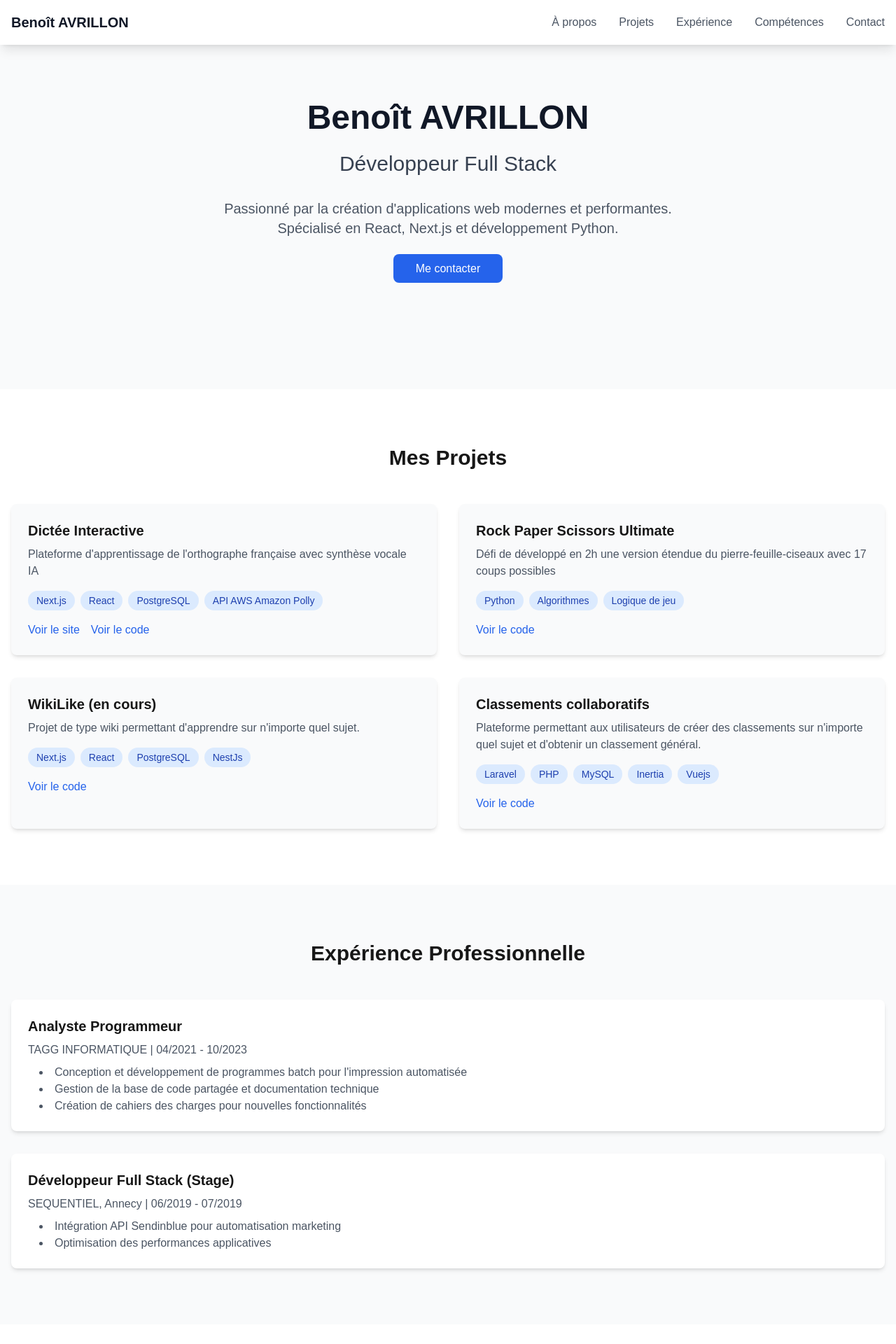
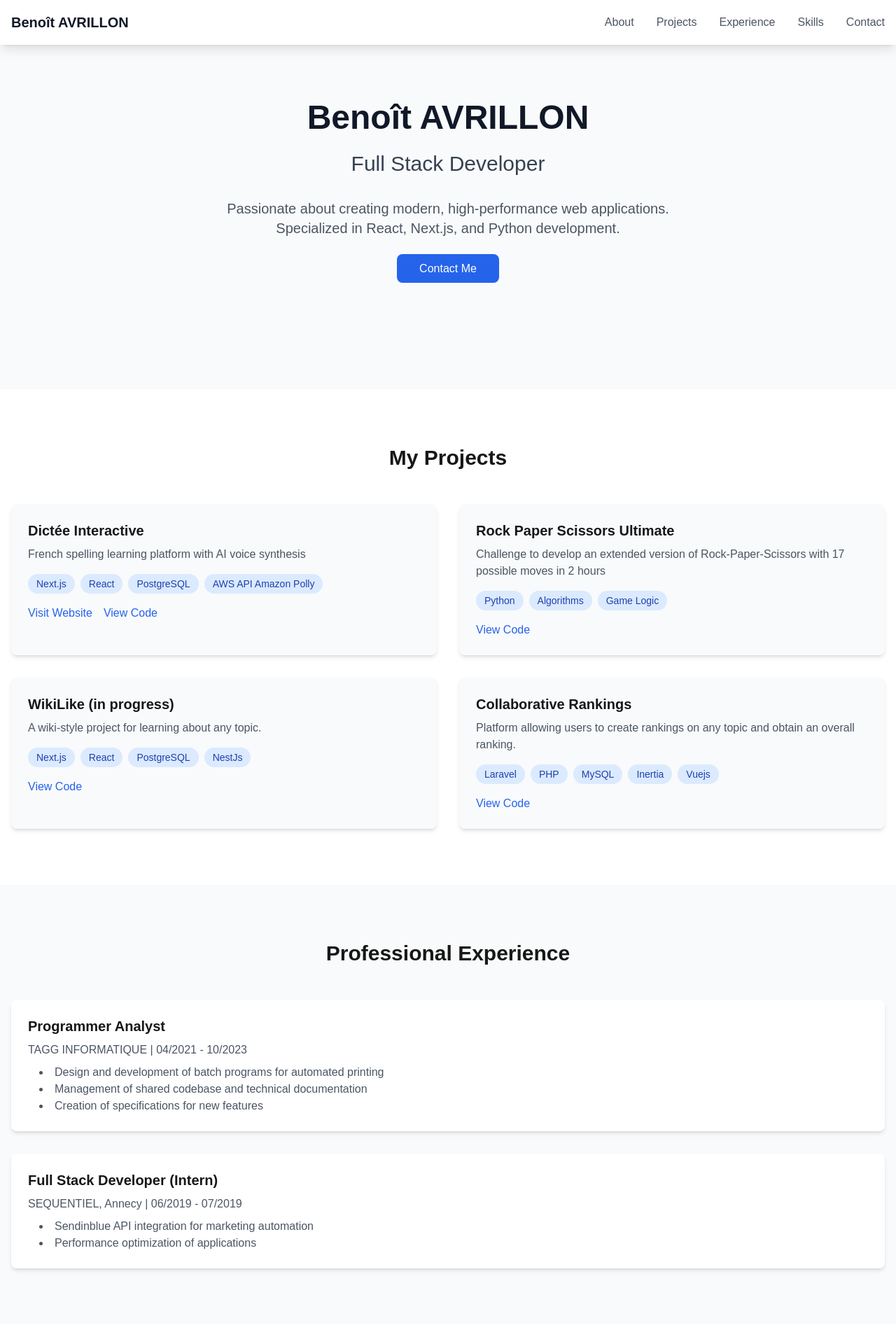
Before and after one commit to Ondrelat/Mon-Portfolio, a Next.js app: page / in a window 1280 px wide. Shown: the top 1920 px of the page at 70% size. Built offline with nearby package versions, Linux system fonts and the light colour scheme.

Commit message:
en anglais

```diff
--- a/app/page.tsx
+++ b/app/page.tsx
@@ -8,7 +8,7 @@ const Portfolio = () => {
 
   const personalInfo = {
     name: "Benoît AVRILLON",
-    title: "Développeur Full Stack",
+    title: "Full Stack Developer",
     address: "111 chemin des Tâtes, LOVAGNY 74330",
     email: "avrillon.benoit@orange.fr",
     phone: "06 21 19 06 04"
@@ -17,8 +17,8 @@ const Portfolio = () => {
   const projects = [
     {
       title: "Dictée Interactive",
-      description: "Plateforme d'apprentissage de l'orthographe française avec synthèse vocale IA",
-      tags: ["Next.js", "React", "PostgreSQL", "API AWS Amazon Polly"],
+      description: "French spelling learning platform with AI voice synthesis",
+      tags: ["Next.js", "React", "PostgreSQL", "AWS API Amazon Polly"],
       links: {
         live: "https://www.dicteeinteractive.fr",
         github: "https://github.com/Ondrelat/projet-orthographe"
@@ -26,24 +26,24 @@ const Portfolio = () => {
     },
     {
       title: "Rock Paper Scissors Ultimate",
-      description: "Défi de développé en 2h une version étendue du pierre-feuille-ciseaux avec 17 coups possibles",
-      tags: ["Python", "Algorithmes", "Logique de jeu"],
+      description: "Challenge to develop an extended version of Rock-Paper-Scissors with 17 possible moves in 2 hours",
+      tags: ["Python", "Algorithms", "Game Logic"],
       isPersonal: true,
       links: {
         github: "https://github.com/Ondrelat/ultimate-Rock-Sisor-Paper"
       }
     },
     {
-      title: "WikiLike (en cours)",
-      description: "Projet de type wiki permettant d'apprendre sur n'importe quel sujet.",
+      title: "WikiLike (in progress)",
+      description: "A wiki-style project for learning about any topic.",
       tags: ["Next.js", "React", "PostgreSQL", "NestJs"],
       links: {
         github: "https://github.com/Ondrelat/categorise"
       }
     },
     {
-      title: "Classements collaboratifs",
-      description: "Plateforme permettant aux utilisateurs de créer des classements sur n'importe quel sujet et d'obtenir un classement général.",
+      title: "Collaborative Rankings",
+      description: "Platform allowing users to create rankings on any topic and obtain an overall ranking.",
       tags: ["Laravel", "PHP", "MySQL", "Inertia", "Vuejs"],
       links: {
         github: "https://github.com/Ondrelat/Laravel"
@@ -53,22 +53,22 @@ const Portfolio = () => {
 
   const experiences = [
     {
-      title: "Analyste Programmeur",
+      title: "Programmer Analyst",
       company: "TAGG INFORMATIQUE",
       period: "04/2021 - 10/2023",
       tasks: [
-        "Conception et développement de programmes batch pour l'impression automatisée",
-        "Gestion de la base de code partagée et documentation technique",
-        "Création de cahiers des charges pour nouvelles fonctionnalités"
+        "Design and development of batch programs for automated printing",
+        "Management of shared codebase and technical documentation",
+        "Creation of specifications for new features"
       ]
     },
     {
-      title: "Développeur Full Stack (Stage)",
+      title: "Full Stack Developer (Intern)",
       company: "SEQUENTIEL, Annecy",
       period: "06/2019 - 07/2019",
       tasks: [
-        "Intégration API Sendinblue pour automatisation marketing",
-        "Optimisation des performances applicatives"
+        "Sendinblue API integration for marketing automation",
+        "Performance optimization of applications"
       ]
     }
   ];
@@ -91,10 +91,10 @@ const Portfolio = () => {
 
             {/* Desktop Menu */}
             <div className="hidden md:flex items-center space-x-8">
-              <a href="#about" className="text-gray-600 hover:text-gray-900">À propos</a>
-              <a href="#projects" className="text-gray-600 hover:text-gray-900">Projets</a>
-              <a href="#experience" className="text-gray-600 hover:text-gray-900">Expérience</a>
-              <a href="#skills" className="text-gray-600 hover:text-gray-900">Compétences</a>
+              <a href="#about" className="text-gray-600 hover:text-gray-900">About</a>
+              <a href="#projects" className="text-gray-600 hover:text-gray-900">Projects</a>
+              <a href="#experience" className="text-gray-600 hover:text-gray-900">Experience</a>
+              <a href="#skills" className="text-gray-600 hover:text-gray-900">Skills</a>
               <a href="#contact" className="text-gray-600 hover:text-gray-900">Contact</a>
             </div>
 
@@ -113,10 +113,10 @@ const Portfolio = () => {
           {isMenuOpen && (
             <div className="md:hidden bg-white">
               <div className="px-2 pt-2 pb-3 space-y-1">
-                <a href="#about" className="block px-3 py-2 text-gray-600 hover:text-gray-900">À propos</a>
-                <a href="#projects" className="block px-3 py-2 text-gray-600 hover:text-gray-900">Projets</a>
-                <a href="#experience" className="block px-3 py-2 text-gray-600 hover:text-gray-900">Expérience</a>
-                <a href="#skills" className="block px-3 py-2 text-gray-600 hover:text-gray-900">Compétences</a>
+                <a href="#about" className="block px-3 py-2 text-gray-600 hover:text-gray-900">About</a>
+                <a href="#projects" className="block px-3 py-2 text-gray-600 hover:text-gray-900">Projects</a>
+                <a href="#experience" className="block px-3 py-2 text-gray-600 hover:text-gray-900">Experience</a>
+                <a href="#skills" className="block px-3 py-2 text-gray-600 hover:text-gray-900">Skills</a>
                 <a href="#contact" className="block px-3 py-2 text-gray-600 hover:text-gray-900">Contact</a>
               </div>
             </div>
@@ -125,7 +125,7 @@ const Portfolio = () => {
       </nav>
 
       {/* Page Content */}
-      <div className="pt-16"> {/* Ajout d'un padding-top pour compenser la navbar fixed */}
+      <div className="pt-16"> {/* Add padding-top to compensate for the fixed navbar */}
         {/* Hero Section */}
         <section id="about" className="pt-20 pb-40 px-4">
           <div className="max-w-7xl mx-auto text-center">
@@ -136,14 +136,14 @@ const Portfolio = () => {
               {personalInfo.title}
             </h2>
             <p className="text-xl text-gray-600 mb-8 max-w-2xl mx-auto">
-              Passionné par la création d'applications web modernes et performantes.
-              Spécialisé en React, Next.js et développement Python.
+              Passionate about creating modern, high-performance web applications.
+              Specialized in React, Next.js, and Python development.
             </p>
             <a
               href="#contact"
               className="bg-blue-600 text-white px-8 py-3 rounded-lg hover:bg-blue-700 transition"
             >
-              Me contacter
+              Contact Me
             </a>
           </div>
         </section>
@@ -151,7 +151,7 @@ const Portfolio = () => {
         {/* Projects Section */}
         <section id="projects" className="py-20 bg-white">
           <div className="max-w-7xl mx-auto px-4">
-          <h2 className="text-3xl font-bold text-center mb-12">Mes Projets</h2>
+            <h2 className="text-3xl font-bold text-center mb-12">My Projects</h2>
             <div className="grid md:grid-cols-2 gap-8">
               {projects.map((project, index) => (
                 <div key={index} className="bg-gray-50 rounded-lg p-6 shadow-md">
@@ -171,12 +171,12 @@ const Portfolio = () => {
                     <div className="flex gap-4">
                       {project.links.live && (
                         <a href={project.links.live} target="_blank" rel="noopener noreferrer" className="text-blue-600 hover:text-blue-800">
-                        Voir le site
+                          Visit Website
                         </a>
                       )}
                       {project.links.github && (
                         <a href={project.links.github} target="_blank" rel="noopener noreferrer" className="text-blue-600 hover:text-blue-800">
-                        Voir le code
+                          View Code
                         </a>
                       )}
                     </div>
@@ -190,7 +190,7 @@ const Portfolio = () => {
         {/* Experience Section */}
         <section id="experience" className="py-20 bg-gray-50">
           <div className="max-w-7xl mx-auto px-4">
-            <h2 className="text-3xl font-bold text-center mb-12">Expérience Professionnelle</h2>
+            <h2 className="text-3xl font-bold text-center mb-12">Professional Experience</h2>
             <div className="space-y-8">
               {experiences.map((exp, index) => (
                 <div key={index} className="bg-white rounded-lg p-6 shadow-md">
@@ -210,7 +210,7 @@ const Portfolio = () => {
         {/* Skills Section */}
         <section id="skills" className="py-20 bg-white">
           <div className="max-w-7xl mx-auto px-4">
-            <h2 className="text-3xl font-bold text-center mb-12">Compétences</h2>
+            <h2 className="text-3xl font-bold text-center mb-12">Skills</h2>
             <div className="flex flex-wrap justify-center gap-4">
               {skills.map((skill, index) => (
                 <span
@@ -255,7 +255,7 @@ const Portfolio = () => {
         {/* Footer */}
         <footer className="bg-gray-900 text-white py-8">
           <div className="max-w-7xl mx-auto px-4 text-center">
-            <p>© 2025 {personalInfo.name}. Tous droits réservés.</p>
+            <p>© 2025 {personalInfo.name}. All rights reserved.</p>
           </div>
         </footer>
       </div>
```
Lines whose indentation alone changed are shown as unchanged.
